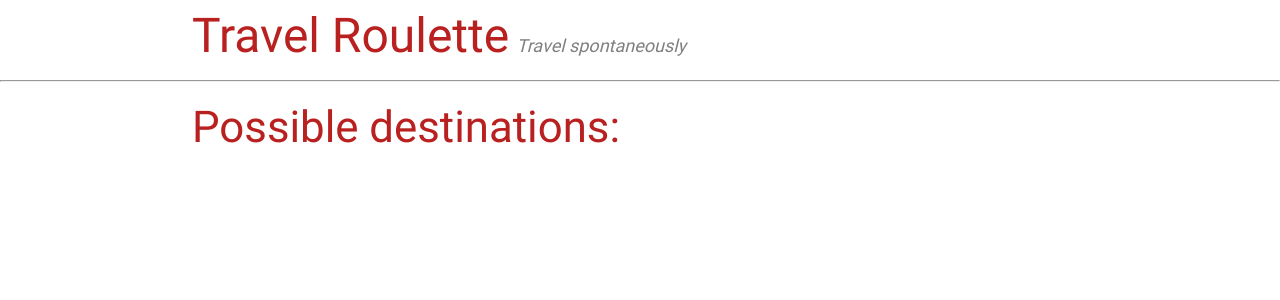
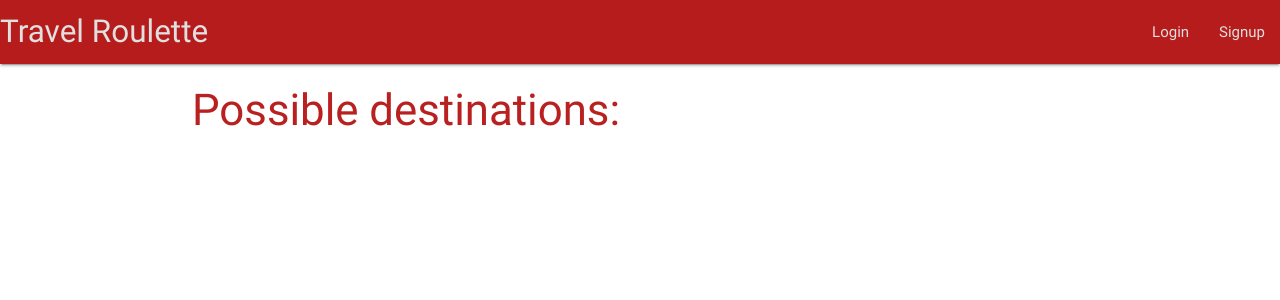
Before and after one commit to graemeerickson/travel-roulette, a Django app: page / in a window 1280 px wide. Shown: the top 300 px of the page. Run offline with Django 3.2, Linux system fonts and the light colour scheme; data that the repository does not hold is empty.

Commit message:
Moved header to materialize navbar

```diff
--- a/main_app/templates/base.html
+++ b/main_app/templates/base.html
@@ -10,13 +10,16 @@
   <title>Travel Roulette</title>
 </head>
 <body>
-  <div class="container">
-    <a href="">
-      <span class="title">Travel Roulette</span>&nbsp;
-      <span class="slogan">Travel spontaneously</span>
-    </a>
-  </div>
-  <hr />
+  <nav>
+    <div class="nav-wrapper red darken-4">
+      <a href="" class="brand-logo title grey-text text-lighten-2">Travel Roulette</a>
+      <!-- <a href="" class="brand-logo slogan">Travel spontaneously</a> -->
+      <ul id="nav-mobile" class="right hide-on-med-and-down">
+        <li><a href="#" class="grey-text text-lighten-2">Login</a></li>
+        <li><a href="#" class="grey-text text-lighten-2">Signup</a></li>
+      </ul>
+    </div>
+  </nav>
   <div class="container">
      {% block content %}
      {% endblock %}
```
